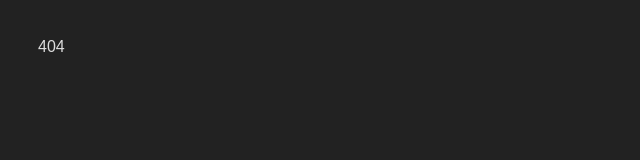
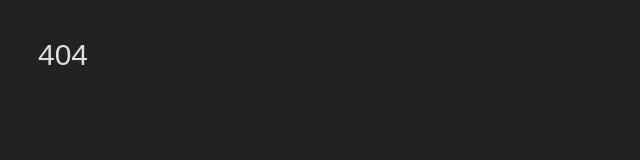
Before and after one commit to chrobid/chro.bid, a plain HTML site: page 404.html in a window 1280 px wide. Shown: the full height of the page, 0-640 px from the left. Drawn offline with Linux system fonts and the light colour scheme.

Commit message:
increase font size

```diff
--- a/404.html
+++ b/404.html
@@ -15,7 +15,7 @@
         }
         .links{
             font-family: sans-serif;
-            font-size: 16px;
+            font-size: 30px;
         }
         .links a{
             text-decoration: none;
```
Also changed, not shown: index.html (+1 -1 lines).
